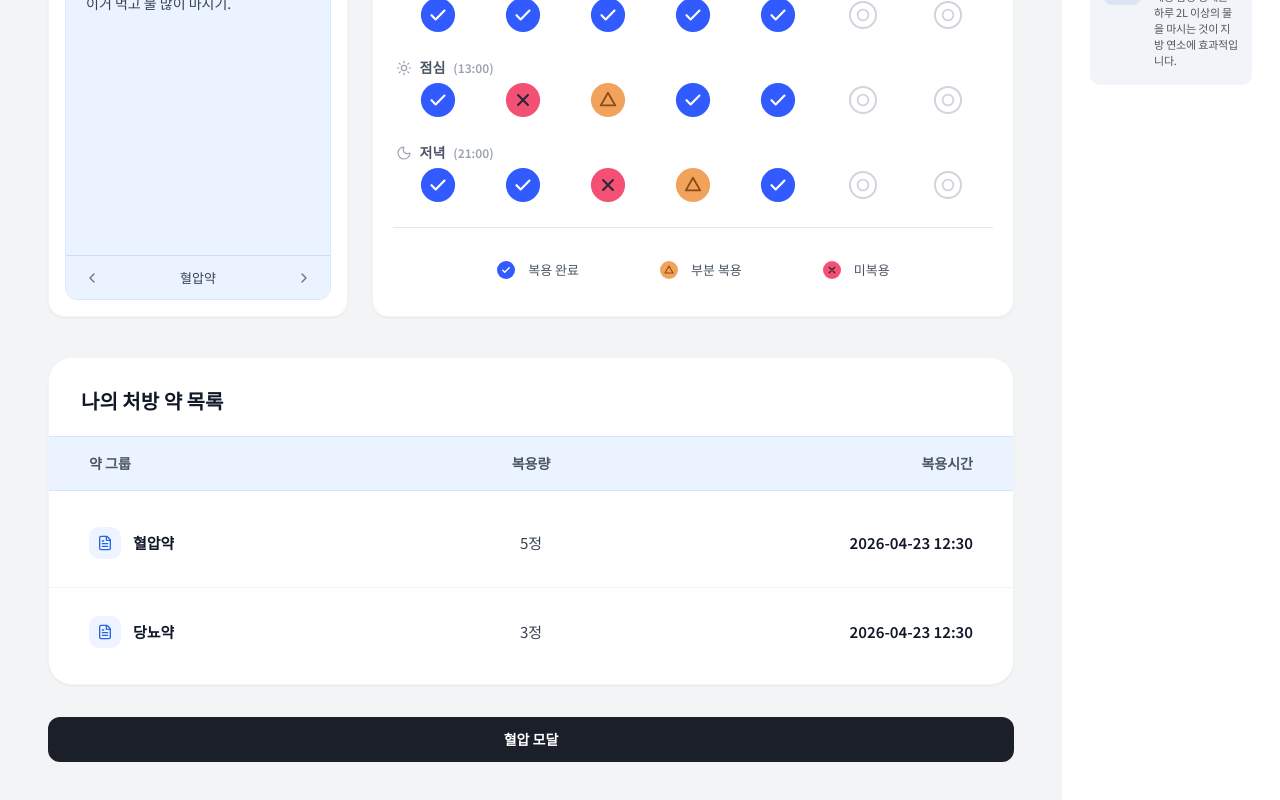
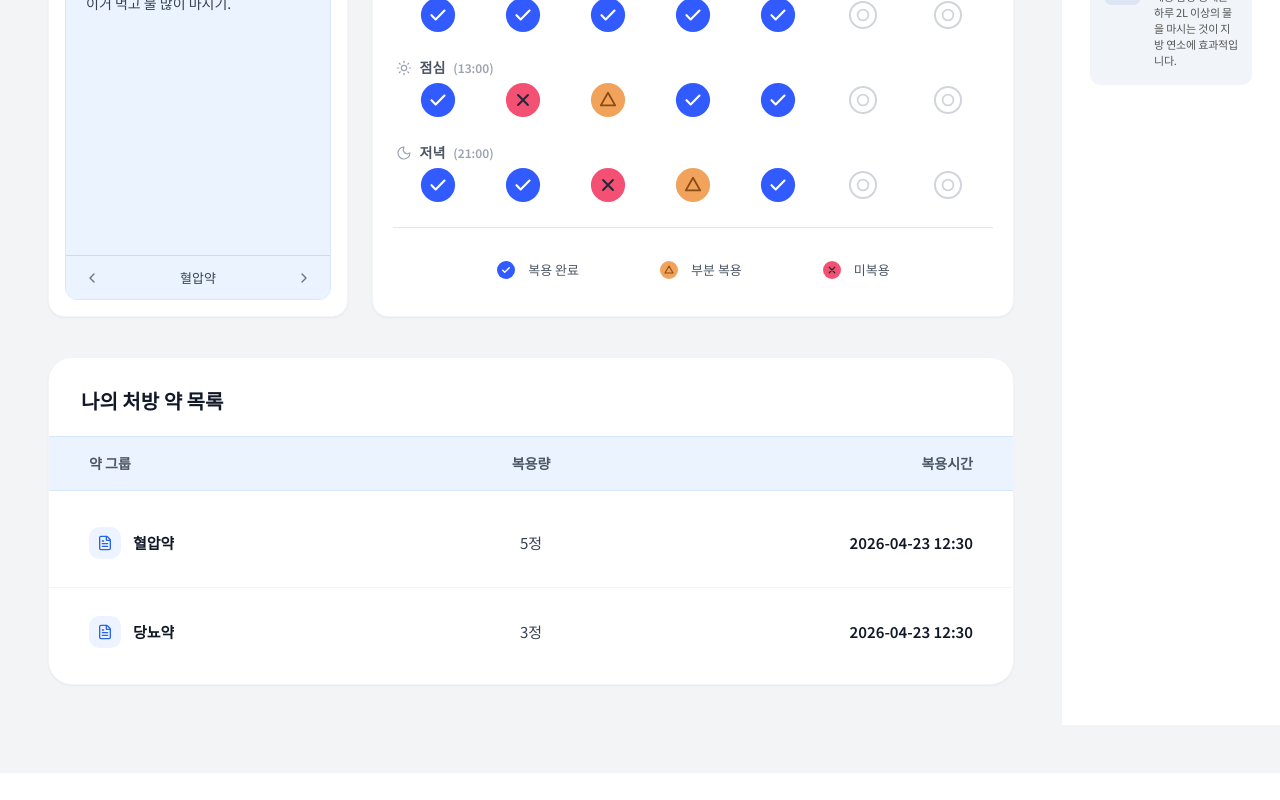
Before and after one commit to ZZAAE/Ballife, a React (Vite) app in the folder frontend/: page /check/medicine in a window 1280 px wide. Shown: the part 1373-2173 px from the top of the page. After the commit the page ends 2146 px from the top, so only its background shows below. Built offline with nearby package versions, Linux system fonts and the light colour scheme.

Commit message:
merge 후 수정

```diff
--- a/frontend/src/App.jsx
+++ b/frontend/src/App.jsx
@@ -44,7 +44,7 @@ function App() {
     location.pathname === '/hypertension' ||
     location.pathname === '/dyslipidemia' ||
     location.pathname === '/obesity' ||
-    location.pathname === '/AllRecordPage' ||
+    location.pathname === '/AllRecordPage';
 
     location.pathname.startsWith('/posts/');
 
--- a/frontend/src/pages/ExercisePage.jsx
+++ b/frontend/src/pages/ExercisePage.jsx
@@ -207,7 +207,7 @@ function ExercisePage() {
             </div>
           </main>
 
-          <aside className="w-[320px] bg-[#d3d3d3] px-7 py-12">
+          {/* <aside className="w-[320px] bg-[#d3d3d3] px-7 py-12">
             <h3 className="mb-6 text-lg font-semibold text-[#1f2937]">
               건강 지표
             </h3>
@@ -263,7 +263,7 @@ function ExercisePage() {
                 💬
               </button>
             </div>
-          </aside>
+          </aside> */}
         </div>
       </div>
     </div>
--- a/frontend/src/pages/MealPage.jsx
+++ b/frontend/src/pages/MealPage.jsx
@@ -208,7 +208,7 @@ export default function MealPage() {
   return (
     <div style={{ fontFamily: "'Pretendard', -apple-system, BlinkMacSystemFont, 'Segoe UI', sans-serif", background: "#f2f2f2", minHeight: "100vh", color: "#2d3335" }}>
       {/* Header */}
-      <header style={{ background: "#121b2b", display: "flex", alignItems: "center", justifyContent: "space-between", padding: "0 32px", height: 64, position: "sticky", top: 0, zIndex: 100 }}>
+      {/* <header style={{ background: "#121b2b", display: "flex", alignItems: "center", justifyContent: "space-between", padding: "0 32px", height: 64, position: "sticky", top: 0, zIndex: 100 }}>
         <span style={{ fontSize: 28, fontWeight: 700, color: "#fff", letterSpacing: -0.5 }}>Ballife</span>
         <nav style={{ display: "flex", gap: 40 }}>
           {["기록", "확인", "커뮤니티", "회원정보", "소개"].map((item) => (
@@ -221,7 +221,7 @@ export default function MealPage() {
         <button style={{ width: 36, height: 36, borderRadius: "50%", background: "#252f43", border: "none", cursor: "pointer", display: "flex", alignItems: "center", justifyContent: "center" }}>
           <svg width="18" height="14" viewBox="0 0 18 14" fill="none"><path d="M1 1h16M1 7h16M1 13h16" stroke="#fff" strokeWidth="2" strokeLinecap="round" /></svg>
         </button>
-      </header>
+      </header> */}
 
       <div style={{ display: "flex", minHeight: "calc(100vh - 64px)" }}>
         {/* Main Content */}
@@ -313,7 +313,7 @@ export default function MealPage() {
         </main>
 
         {/* Right Sidebar */}
-        <aside style={{ width: 280, background: "rgba(196,196,196,0.3)", padding: "28px 20px", display: "flex", flexDirection: "column", gap: 8, flexShrink: 0 }}>
+        {/* <aside style={{ width: 280, background: "rgba(196,196,196,0.3)", padding: "28px 20px", display: "flex", flexDirection: "column", gap: 8, flexShrink: 0 }}>
           <h3 style={{ fontSize: 18, fontWeight: 500, color: "#000", margin: "0 0 12px", paddingLeft: 16 }}>건강 지표</h3>
           {sidebarItems.map((item) => (
             <div key={item.label}
@@ -344,7 +344,7 @@ export default function MealPage() {
           </button>
 
           {/* AI Suggestion */}
-          <div style={{ marginTop: "auto", padding: 22, borderRadius: 20, background: "#fff", border: "1.5px solid #004ddf", boxShadow: "0 1px 2px rgba(0,0,0,0.05)" }}>
+          {/* <div style={{ marginTop: "auto", padding: 22, borderRadius: 20, background: "#fff", border: "1.5px solid #004ddf", boxShadow: "0 1px 2px rgba(0,0,0,0.05)" }}>
             <div style={{ display: "flex", alignItems: "center", gap: 6, marginBottom: 10 }}>
               <svg width="14" height="18" viewBox="0 0 15 20" fill="none"><path d="M7.5 20a2 2 0 01-2-2h4a2 2 0 01-2 2zm-4-3v-2h8v2h-8zm.25-3C2.6 13.317 1.688 12.4 1.013 11.25.337 10.1 0 8.85 0 7.5 0 5.417.729 3.646 2.188 2.188 3.646.729 5.417 0 7.5 0s3.854.729 5.313 2.188C14.27 3.646 15 5.417 15 7.5c0 1.35-.337 2.6-1.013 3.75C13.313 12.4 12.4 13.317 11.25 14h-7.5z" fill="#004DDF"/></svg>
               <span style={{ fontSize: 11, fontWeight: 600, color: "#004ddf", textTransform: "uppercase", letterSpacing: 0.5 }}>AI 다음 식단 제안</span>
@@ -363,7 +363,7 @@ export default function MealPage() {
               </div>
             </div>
           </div>
-        </aside>
+        </aside> */}
       </div>
     </div>
   );
--- a/frontend/src/pages/MedicationPage.jsx
+++ b/frontend/src/pages/MedicationPage.jsx
@@ -74,15 +74,6 @@ export default function MedicationPage() {
           <div className="mt-10">
             <PrescriptionListCard onSelectGroup={openPrescriptionModal} />
           </div>
-
-          <div className="mt-8">
-            <button
-              className="w-full h-[45px] bg-[#1B1F2A] text-white rounded-xl text-[14px] font-bold hover:bg-[#2A2F3F] transition-colors"
-              onClick={() => setIsBloodPressureModalOpen(true)}
-            >
-              혈압 모달
-            </button>
-          </div>
         </main>
       </div>
 
--- a/frontend/src/pages/exercise/exercisePage.jsx
+++ b/frontend/src/pages/exercise/exercisePage.jsx
@@ -45,8 +45,6 @@ function ExercisePage() {
 
   return (
     <div className="min-h-screen bg-[#d9d9d9]">
-      <Header />
-
       <div className="min-h-screen w-full bg-[#efefef] pt-[70px]">
         <div className="w-full px-4 py-6 sm:px-6 lg:px-8 lg:py-8 xl:grid xl:grid-cols-[minmax(0,1fr)_320px] xl:items-start xl:gap-8">
           <main className="min-w-0 xl:w-full xl:max-w-[1248px] xl:justify-self-end">
@@ -89,7 +87,7 @@ function ExercisePage() {
               onPageChange={handlePageChange}
             />
           </main>
-          <HealthIndicatorMenu onRegisterClick={() => setIsModalOpen(true)} />
+          {/* <HealthIndicatorMenu onRegisterClick={() => setIsModalOpen(true)} /> */}
         </div>
       </div>
 
--- a/frontend/src/pages/main/MainPage.jsx
+++ b/frontend/src/pages/main/MainPage.jsx
@@ -146,7 +146,6 @@ const MainPage = () => {
 
           </div>
         </main>
-        <HealthMenu />
       </div>
     </div>
   );
--- a/frontend/src/pages/user/UserInformation.jsx
+++ b/frontend/src/pages/user/UserInformation.jsx
@@ -95,7 +95,7 @@ function MetricCard({ label, badge, value, unit, progress, sub, bgColor }) {
 function UserInformation() {
   return (
     <div className="min-h-screen bg-[#f7f8fa] w-full">
-      <Header />
+
 
       <div className="min-h-screen w-full pt-[70px]">
         <div className="w-full px-4 py-6 sm:px-6 lg:px-8 lg:py-8 xl:grid xl:grid-cols-[minmax(0,1fr)_320px] xl:items-start xl:gap-8">
```
Also changed, not shown: 1 other file (tests, documents, lock files or other folders).
